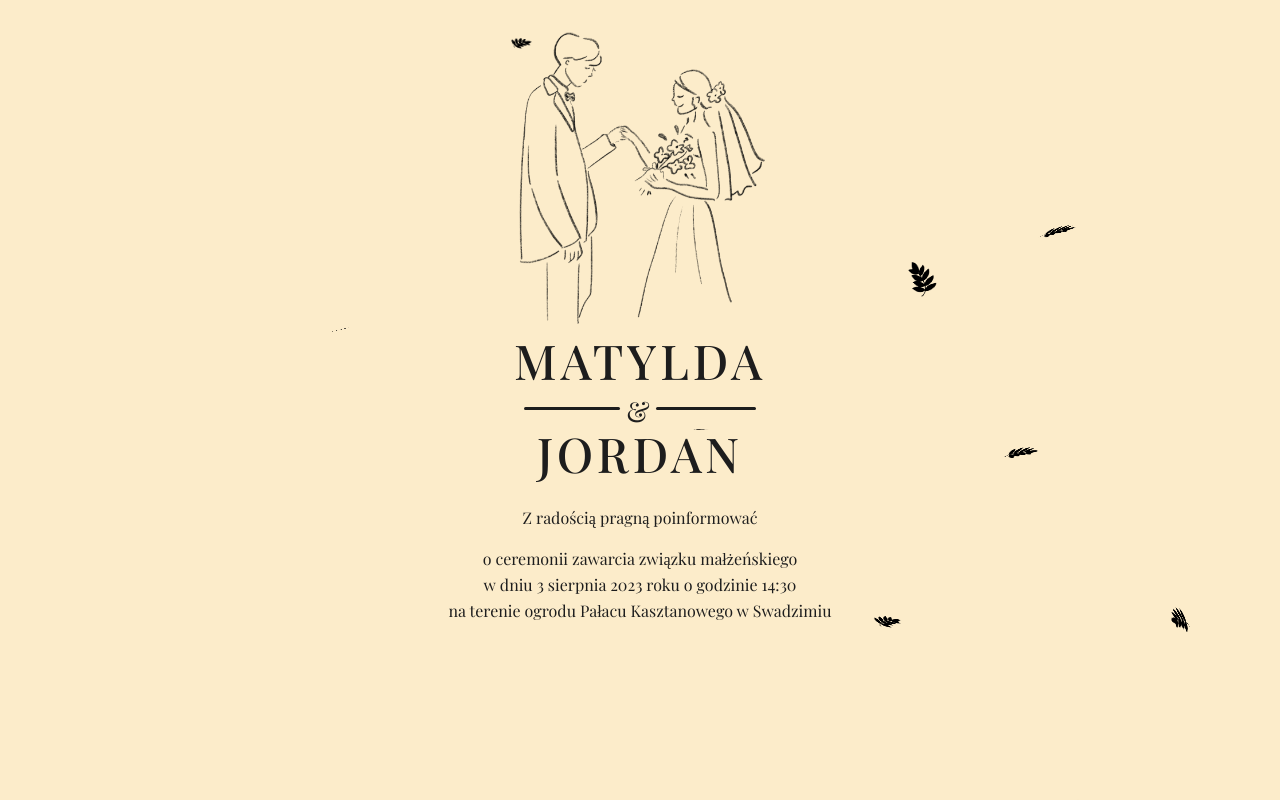
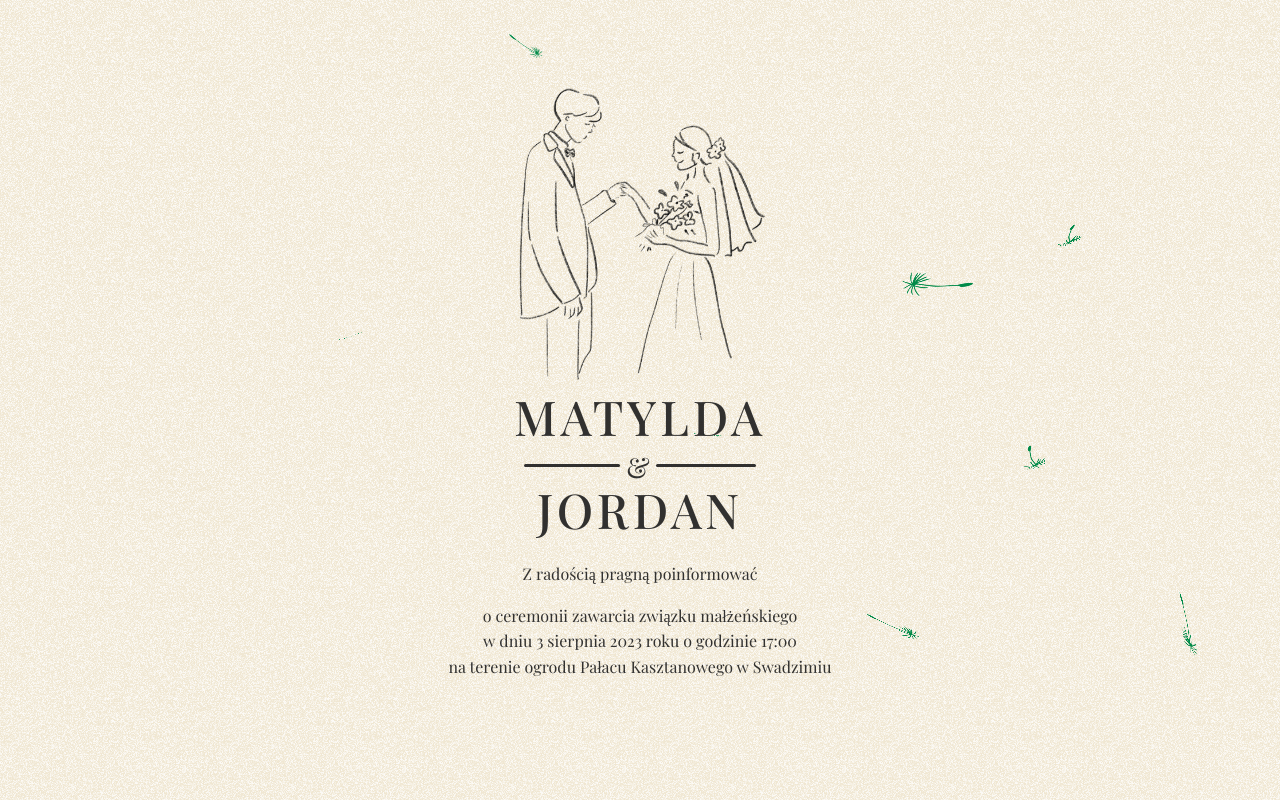
Before and after one commit to jandrzejczak/matyldaijordan, a plain HTML site: page index.html in a window 1280 px wide. Drawn offline with nearby package versions, Linux system fonts and the light colour scheme; a web font is replaced by a local one.

Commit message:
Changed background updated data

```diff
--- a/index.html
+++ b/index.html
@@ -54,7 +54,7 @@
         </div>
         <div class="body__content fadeIn delay-1200">
           o ceremonii zawarcia związku małżeńskiego <br />
-          w&nbsp;dniu 3 sierpnia 2023 roku o&nbsp;godzinie 14:30 <br />
+          w&nbsp;dniu 3 sierpnia 2023 roku o&nbsp;godzinie 17:00 <br />
           na terenie ogrodu Pałacu Kasztanowego w&nbsp;Swadzimiu
         </div>
       </div>
@@ -64,18 +64,20 @@
 
 <style>
   html {
-    background-color: #fcecca;
-    color: #1d1d1d;
+    background-color: #f0e7d2;
+    background-image: url(https://jandrzejczak.github.io/matyldaijordan/public/images/noise.png);
+    color: #1d1d1de7;
   }
   body {
     font-family: "Playfair Display", serif;
     margin: 0 auto;
     display: flex;
+    justify-content: center;
     align-items: center;
-    justify-content: center;
+    height: 100vh;
     flex-direction: column;
-    height: 100%;
     padding: 2rem 1rem 4rem;
+    box-sizing: border-box;
   }
   header {
     display: flex;
@@ -101,7 +103,7 @@
     height: 3px;
     width: 100px;
     border-radius: 8px;
-    background-color: #1d1d1d;
+    background-color: #1d1d1de7;
     left: 30px;
     top: 50%;
     transform: translateY(-100%);
@@ -112,7 +114,7 @@
     height: 3px;
     width: 96px;
     border-radius: 8px;
-    background-color: #1d1d1d;
+    background-color: #1d1d1de7;
     right: 34px;
     top: 50%;
     transform: translateY(-100%);
@@ -209,9 +211,9 @@
     position: absolute;
     top: 0;
     left: 0;
-    width: 20px;
-    height: 20px;
-    background: url(https://jandrzejczak.github.io/matyldaijordan/public/images/leaf.svg)
+    width: 32px;
+    height: 32px;
+    background: url(https://jandrzejczak.github.io/matyldaijordan/public/images/dandelion.png)
       no-repeat;
     background-size: 100%;
     transform-style: preserve-3d;
```
Also changed, not shown: public/images/dandelion.png (added), public/images/noise.png (added).
